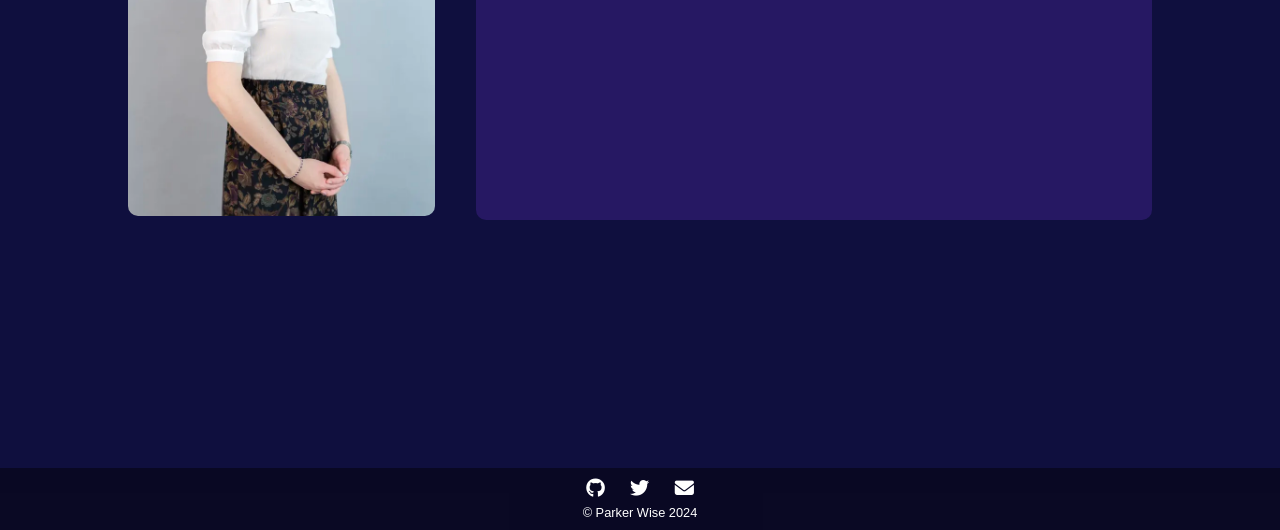
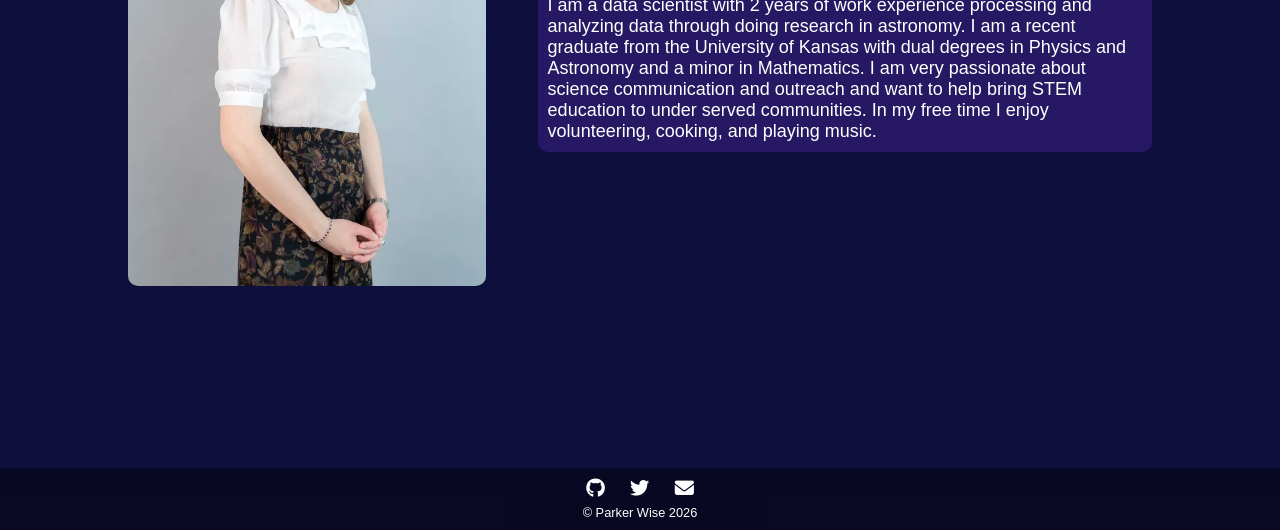
Before and after one commit to Parkerwise/Parkerwise.github.io, a plain HTML site: page index.html in a window 1280 px wide. Shown: the part 270-800 px from the top of the page. Drawn offline with Linux system fonts and the light colour scheme.

Commit message:
changed setup of about page

```diff
--- a/assets/css/main.css
+++ b/assets/css/main.css
@@ -89,10 +89,11 @@
 	justify-content: space-between;
 	flex-wrap: wrap;
 	border-radius: 10px;
+	align-items: center;
 
 }
 .about-col-1{
-	flex-basis: 30%;
+	flex-basis: 35%;
 }
 .about-col-1 img{
 	border-radius: 10px;
@@ -101,8 +102,11 @@
 
 }
 .about-col-2{
-	flex-basis: 66%;
+	flex-basis: 60%;
 	background: #2E1B6FBF;
+	height: fit-content;
+	/* float: left; */
+	/* text-align: left; */
 	border-radius: 10px;
 	padding: 10px;
 }
--- a/index.html
+++ b/index.html
@@ -49,7 +49,7 @@
 	<a href="https://www.github.com/Parkerwise"><j class="fa-brands fa-github"></j></a>
 	<a href="https://twitter.com/wiseastronomy"><j class="fa-brands fa-twitter"></j></a>
 	<a href="mailto:wiseparker03@ku.edu"><j class="fa-solid fa-envelope"></j></a>
-	<div class="copyright">&copy Parker Wise 2024</div>
+	<div class="copyright">&copy Parker Wise 2026</div>
 </footer>
 <script>
 	var sidemenu = document.getElementById("sidemenu");
```
